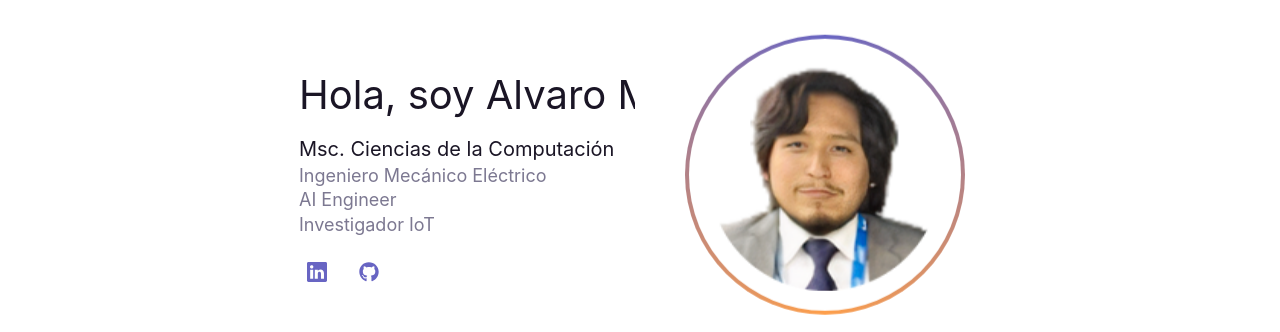
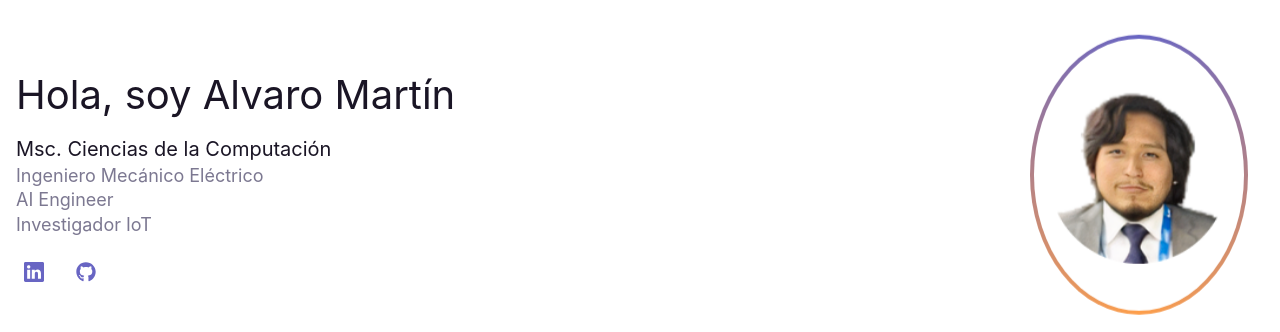
Before and after one commit to alvaro-martin/personal-site, a React (Vite) app: page / in a window 1280 px wide. Shown: the part 156-488 px from the top of the page. Built offline with nearby package versions, Linux system fonts and the light colour scheme; no server answers.

Commit message:
fix(hero): fix typewriter animation clipping full name
- Change animation from width to clip-path to avoid parent container constraints
- Remove max-w-[37rem] from hero text container to allow full text width
- Update reduced motion styles for clip-path approach

```diff
--- a/src/components/03.organisms/Hero/Hero.jsx
+++ b/src/components/03.organisms/Hero/Hero.jsx
@@ -19,7 +19,7 @@ const Hero = () => {
             aria-labelledby="hero-heading"
             className="w-full flex flex-col items-center mt-20 pt-20 md:flex-row md:justify-center md:items-center"
         >
-            <div className="flex flex-col w-full max-w-[37rem] px-6 md:px-4">
+            <div className="flex flex-col w-full px-6 md:px-4">
                 <h1
                     id="hero-heading"
                     className="hero-name text-text text-3xl md:text-5xl font-bold mb-4 leading-tight"
--- a/src/index.css
+++ b/src/index.css
@@ -287,8 +287,8 @@
 }
 
 @keyframes typing {
-  from { width: 0; }
-  to   { width: 100%; }
+  from { clip-path: inset(0 100% 0 0); }
+  to   { clip-path: inset(0 0 0 0); }
 }
 
 @keyframes blink {
@@ -642,11 +642,10 @@
 
 /* ── Hero typewriter animation ── */
 .hero-name {
-    overflow: hidden;
   white-space: nowrap;
   border-right: 2px solid var(--color-text);
-    width: 0;
-    animation: typing 2s steps(20) forwards,
+  clip-path: inset(0 100% 0 0);
+  animation: typing 2s steps(24) forwards,
              blink 0.5s step-end infinite;
 }
 
@@ -886,9 +885,8 @@
   /* Hero animations */
   .hero-name {
     animation: none;
-    width: 100%;
+    clip-path: inset(0 0 0 0);
     border-right: none;
-    overflow: visible;
   }
 
   .hero-title,
```
Lines whose indentation alone changed are shown as unchanged.
